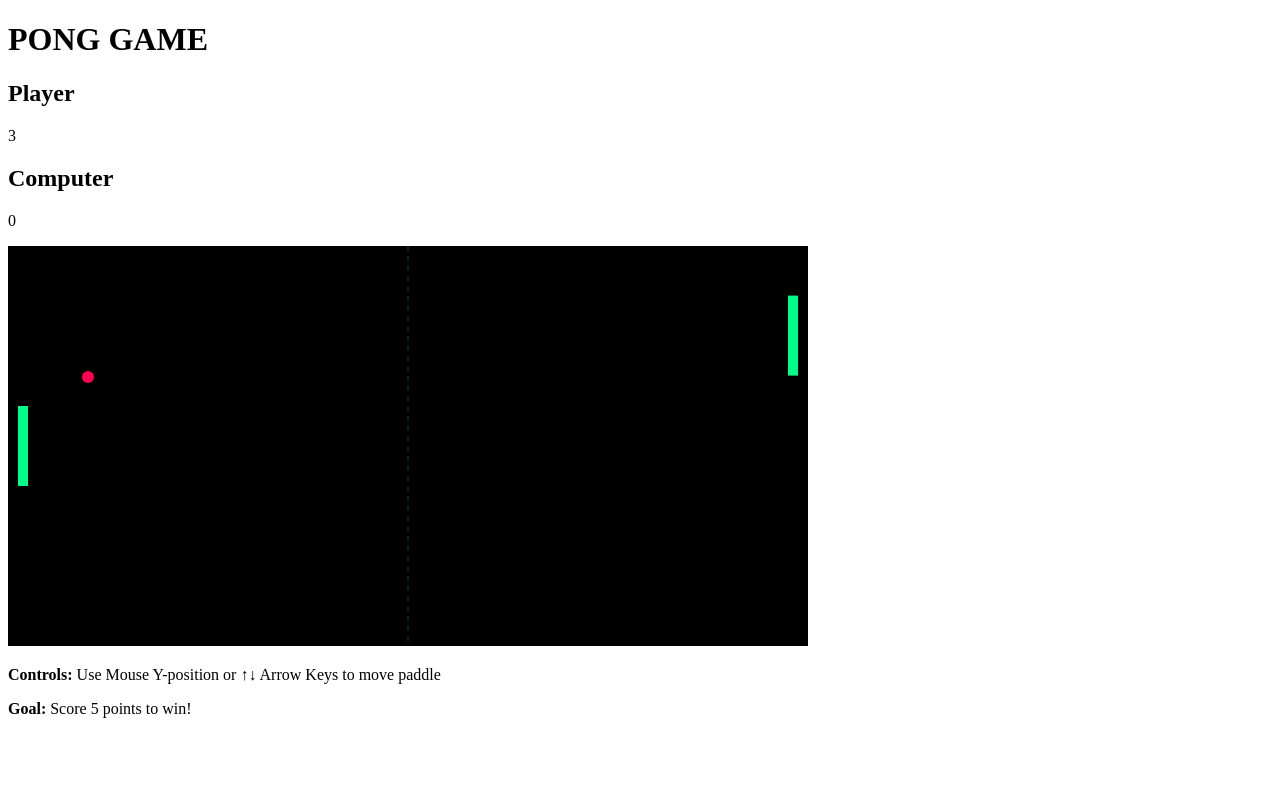
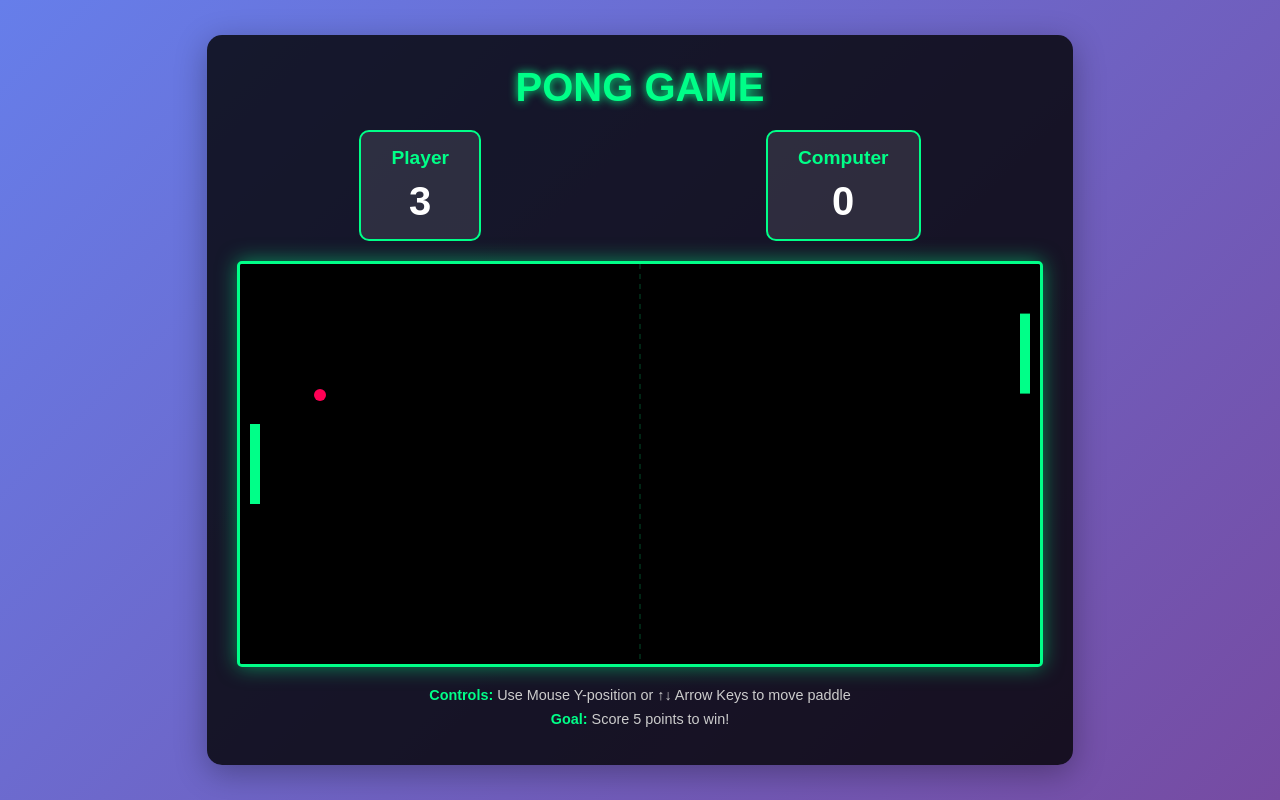
Before and after one commit to danyalrahujo/pong-game, a plain HTML site: page index.html in a window 1280 px wide. Drawn offline with Linux system fonts and the light colour scheme.

Commit message:
Update style.css with new styles

```diff
--- a/style.css
+++ b/style.css
@@ -1,35 +1,78 @@
-.game {
-  display: flex;
-  justify-content: center;
-  align-items: center;
-  height: 100vh;
-  background: linear-gradient(145deg, #1a1a1a, #0d0d0d);
-  border-radius: 10px;
-  box-shadow: 20px 20px 60px #2a2a2a, -20px -20px 60px #141414;
-  color: #00ffcc;
+* {
+    margin: 0;
+    padding: 0;
+    box-sizing: border-box;
 }
 
-#paddle {
-  width: 10px;
-  height: 100px;
-  background: linear-gradient(0deg, #00ffcc, #c0c0c0);
-  box-shadow: 0 0 20px #00ffcc;
+body {
+    display: flex;
+    justify-content: center;
+    align-items: center;
+    min-height: 100vh;
+    background: linear-gradient(135deg, #667eea 0%, #764ba2 100%);
+    font-family: 'Arial', sans-serif;
 }
 
-#ball {
-  width: 15px;
-  height: 15px;
-  background: linear-gradient(45deg, #ff0099, #00ffcc);
-  border-radius: 50%;
-  box-shadow: 0 0 20px #ff0099;
+.container {
+    text-align: center;
+    background: rgba(0, 0, 0, 0.8);
+    padding: 30px;
+    border-radius: 15px;
+    box-shadow: 0 8px 32px rgba(0, 0, 0, 0.3);
 }
 
-@media (max-width: 600px) {
-  #paddle {
-    height: 50px;
-  }
-  #ball {
-    width: 10px;
-    height: 10px;
-  }
+h1 {
+    color: #00ff88;
+    margin-bottom: 20px;
+    text-shadow: 0 0 10px #00ff88;
+    font-size: 2.5em;
 }
+
+.scoreboard {
+    display: flex;
+    justify-content: space-around;
+    margin-bottom: 20px;
+    gap: 40px;
+}
+
+.score {
+    background: rgba(255, 255, 255, 0.1);
+    padding: 15px 30px;
+    border-radius: 10px;
+    border: 2px solid #00ff88;
+}
+
+.score h2 {
+    color: #00ff88;
+    font-size: 1.2em;
+    margin-bottom: 10px;
+}
+
+.score p {
+    color: white;
+    font-size: 2.5em;
+    font-weight: bold;
+}
+
+#pongCanvas {
+    display: block;
+    background: #000;
+    border: 3px solid #00ff88;
+    margin: 20px auto;
+    border-radius: 5px;
+    box-shadow: 0 0 20px rgba(0, 255, 136, 0.5);
+}
+
+.instructions {
+    color: #ccc;
+    font-size: 0.9em;
+    margin-top: 20px;
+}
+
+.instructions p {
+    margin: 8px 0;
+}
+
+.instructions strong {
+    color: #00ff88;
+}
```
